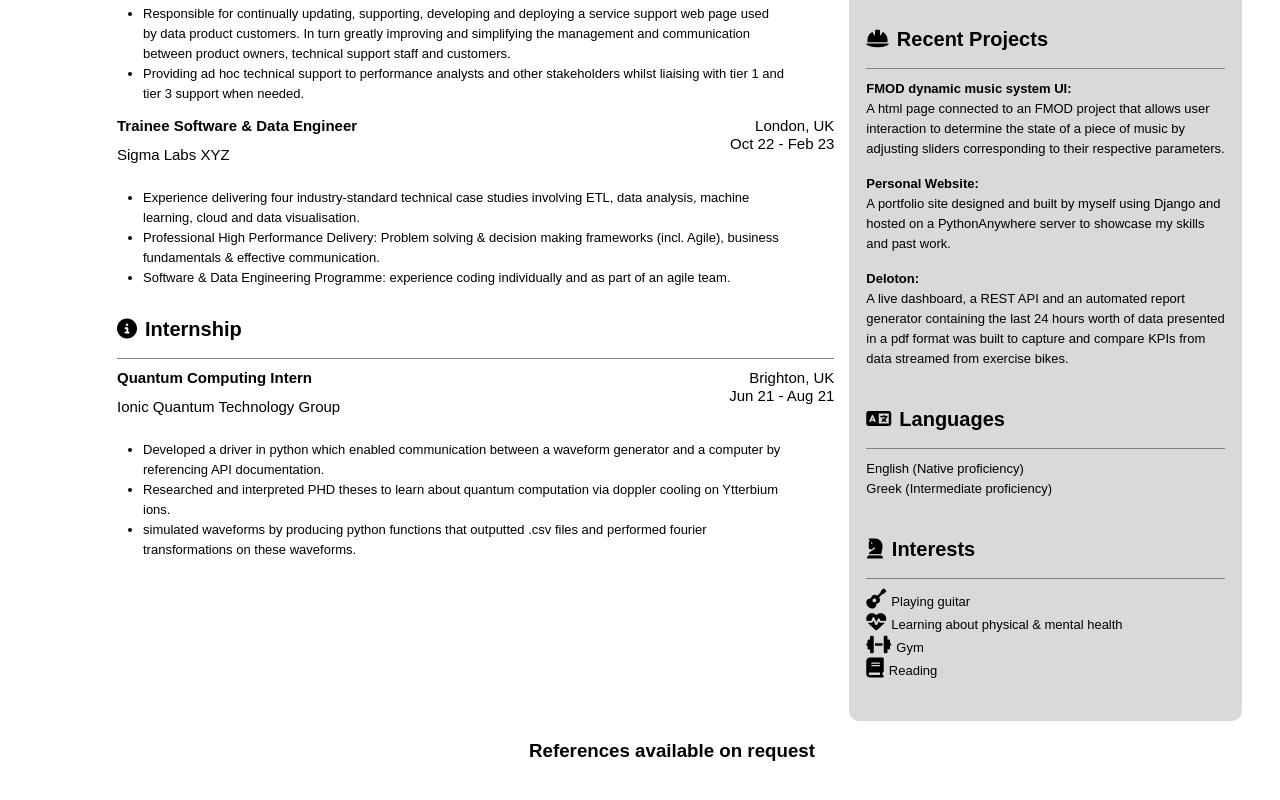
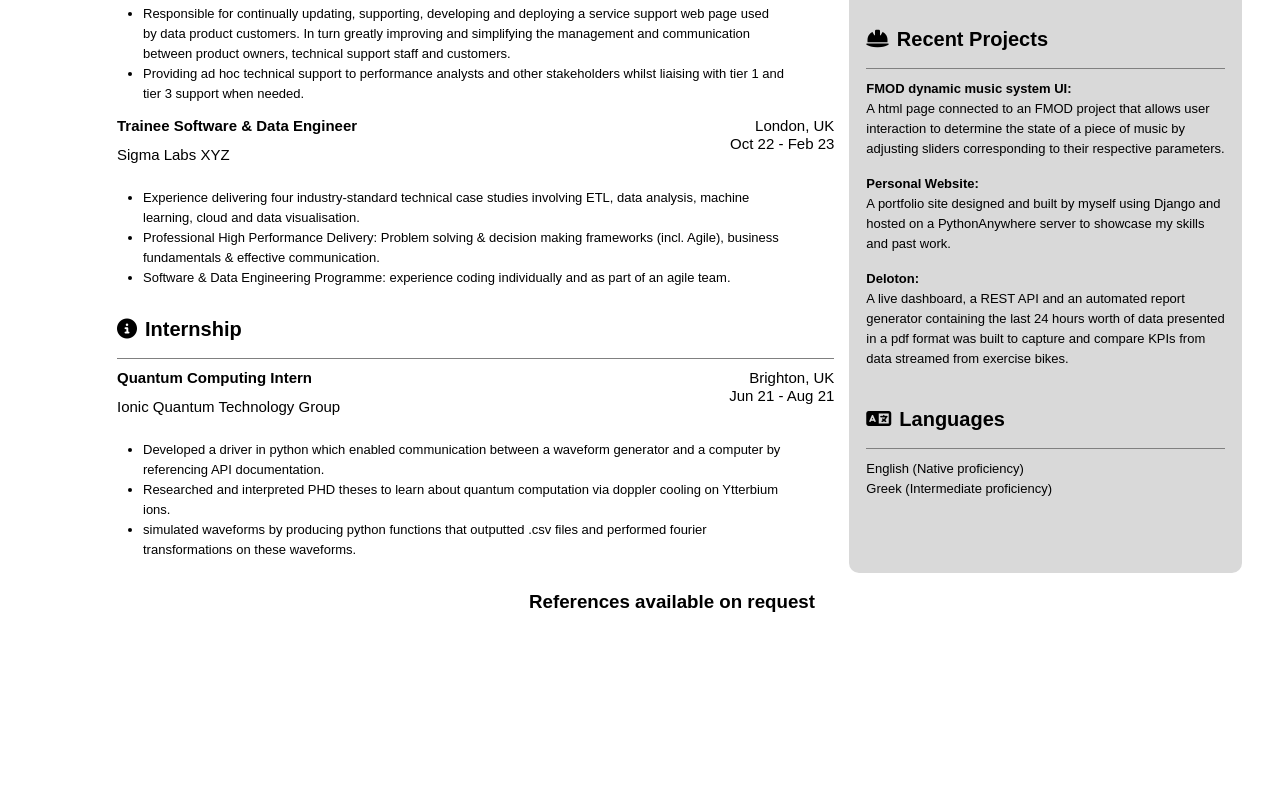
Before and after one commit to Eros-code/Eros-react-cv, a React (Vite) app in the folder my-first-vite-project/: page / in a window 1280 px wide. Shown: the part 772-1572 px from the top of the page. After the commit the page ends 1436 px from the top, so only its background shows below. Built offline with nearby package versions, Linux system fonts and the light colour scheme.

Commit message:
remove interests section

```diff
--- a/my-first-vite-project/components/Skills.jsx
+++ b/my-first-vite-project/components/Skills.jsx
@@ -167,7 +167,6 @@ export default function Skills() {
       <TechSkillsList />
       <RecentProjects />
       <Languages />
-      <Interests />
     </div>
   );
 }
```
